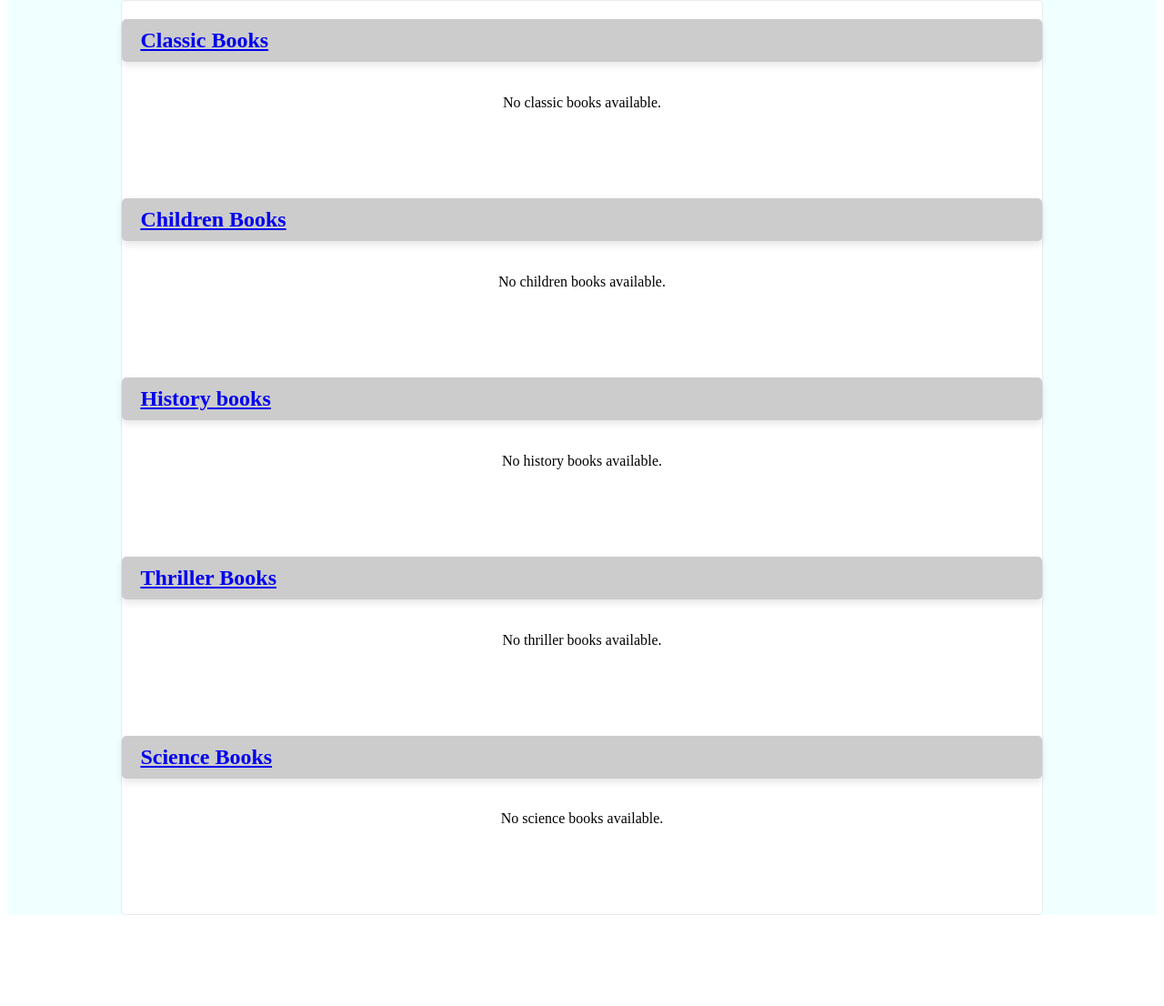
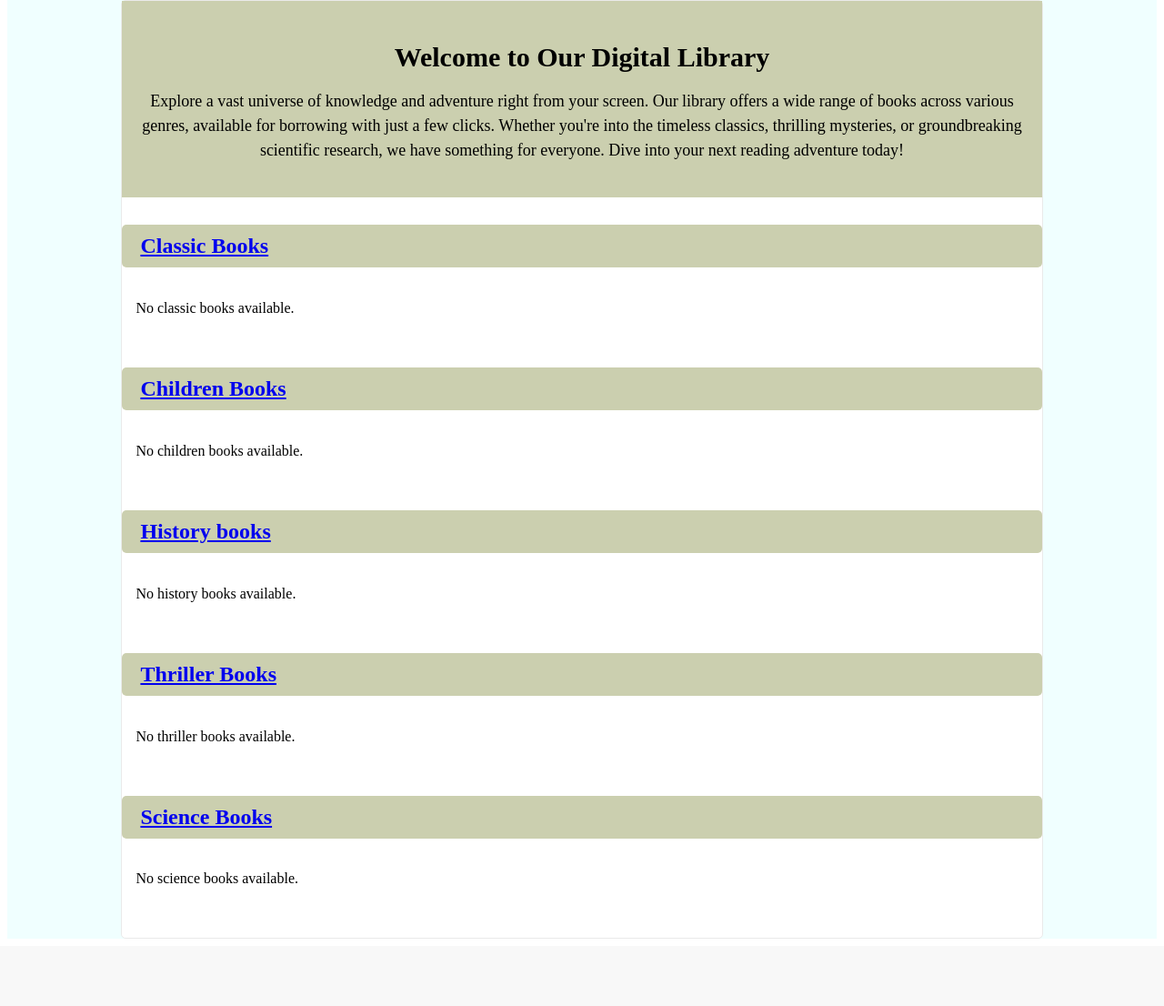
Before and after one commit to tdp1996/Library_Management_System, a Django app: page / in a window 1280 px wide. Shown: the part 100-1206 px from the top of the page at 91% size. After the commit the page ends 1132 px from the top, so only its background shows below. Run offline with Django 5.2, Linux system fonts and the light colour scheme; tables that the repository leaves empty hold one stand-in row (values such as "Sample post").

Commit message:
edit homepage UI

```diff
--- a/library_management/library/static/styles/homepage.css
+++ b/library_management/library/static/styles/homepage.css
@@ -3,53 +3,155 @@
     background-color: white;
     border: 1px solid rgb(234, 234, 234);
     border-radius: 5px;
-    margin: 100px auto;
+    margin: 100px auto 0;
     justify-content: center;
     align-items: center;
+}
+
+.intro-section {
+    background-color: rgb(203, 207, 175); /* Light grey background for the intro section */
+    padding: 20px;
+    text-align: center;
+    margin-bottom: 30px; /* Adds some space between the intro section and the book sections */
+}
+
+.intro-section h2 {
+    color:rgb(0, 0, 0); /* Dark grey color for the heading */
+    font-size: 30px;
+    margin-bottom: 10px;
+}
+
+.intro-section p {
+    color: rgb(0, 0, 0); /* Medium grey color for the text */
+    font-size: 18px;
+    line-height: 1.5;
+}
+
+.genre-section {
+    margin-bottom: 40px;
+}
+
+/* Style adjustments for the genre sections */
+.genre-section h2 {
+    background-color:  rgb(203, 207, 175);
+    padding: 10px 20px;
+    border-radius: 5px; /* Rounded corners for the genre titles */
+}
+
+.genre-section .books {
+    display: grid;
+    grid-template-columns: repeat(auto-fit, minmax(200px, 1fr));
+    column-gap: 15px;
+    row-gap: 30px;
+    margin: 0 15px;
+}
+
+.book-preview {
+    width: 100%; /* Adjusts the width of each book item */
+    background-color: rgb(235, 246, 246);
+    box-shadow: 0 2px 5px rgba(0,0,0,0.1); /* Adds shadow for 3D effect */
+    border-radius: 5px;
+    transition: transform 0.3s;
+    position: relative;
+    padding-bottom: 80px;
+}
+
+.book-preview:hover {
+    transform: translateY(-5px); /* Hiệu ứng nổi lên khi hover */
+    cursor: pointer;
+}
+
+.book-cover {
+    width: 99%;
+    height: 350px;
+    border-top-left-radius: 5px; /* Rounded top corners for the images */
+    border-top-right-radius: 5px;
+    margin-right: 1%;
+    overflow: hidden;
+}
+
+.book-image {
+    width: 100%;
+    height: 100%;
+    border-radius: 7px;
+    box-shadow: 0 5px 7px rgba(0,0,0,0.1);
 
 }
 
-.genre-section {
-    margin-bottom: 80px; /* Khoảng cách giữa các phần thể loại */
+/* .book-title {
+    color: rgb(0, 0, 0);
+    display: inline-block;
+    font-size: 16px;
+    font-weight: 500;
+    line-height: 25px;
+    margin-left: 5px;
+    margin-bottom: 10px;
+} */
+
+.book-title {
+    font-size: 16px;
+    font-weight: 600;
+    line-height: 1.4;
+    color: rgb(0, 0, 0);
+    margin-bottom: 5px;
+    padding: 0 5px;
 }
 
-.genre-section h2 {
-    background-color: #ccc; /* Màu nền tiêu đề của thể loại */
-    padding: 10px 20px;
-    border-radius: 5px; /* Bo góc cho tiêu đề */
-    color: black; /* Màu chữ của tiêu đề */
-    box-shadow: 0 4px 8px rgba(0, 0, 0, 0.1); /* Thêm bóng mờ cho tiêu đề */
+.book-preview a {
+    color: black; /* Đặt màu chữ thành đen */
+    text-decoration: none; /* Loại bỏ gạch chân */
 }
 
-.books {
-    display: flex;
-    flex-wrap: wrap;
-    justify-content: space-around; /* Căn chỉnh sách trong khung */
-    gap: 20px; /* Khoảng cách giữa các sách */
+.book-author, .book-year {
+    color: rgb(70, 70, 70); /* Màu xám cho thông tin phụ */
+    font-size: 14px;
+    margin-bottom: 5px;
 }
 
-.book-item {
-    width: 15%; /* Chiều rộng của mỗi cuốn sách */
-    background-color: #f8f8f8; /* Màu nền của mỗi cuốn sách */
-    padding: 10px;
-    box-shadow: 0 2px 5px rgba(0, 0, 0, 0.1); /* Thêm bóng mờ cho từng cuốn sách */
-    border-radius: 5px; /* Bo góc cho từng cuốn sách */
+.read-borrow-book {
+    position: absolute; /* Cố định khối tại vị trí mong muốn trong .book-preview */
+    bottom: 15px; /* Cách đáy của .book-preview một khoảng 15px */
+    /* left: 50%; /* Căn giữa theo chiều ngang */
+    /* transform: translateX(-50%);  */
+    width: 90%; /* Độ rộng của khối đọc và mượn sách */
+    padding: 0 5%;
+    display: flex; /* Dùng flex để căn chỉnh các nút */
+    justify-content: space-between;
+    gap: 5px
 }
 
-.book-cover {
-    width: 280px; /* Chiều rộng của ảnh bìa sách */
-    height: auto; /* Tự động điều chỉnh chiều cao của ảnh bìa */
-    border-radius: 3px; /* Bo góc ảnh bìa sách */
+.read-borrow-book button {
+    width: 48%; /* Mỗi nút chiếm 48% chiều rộng */
+    padding: 10px 15px;
+    background-color: #4285F4;
+    color: white;
+    border: none;
+    border-radius: 5px;
+    cursor: pointer;
+    transition: background-color 0.3s;
 }
 
-.book-item h3 {
-    margin-top: 10px; /* Khoảng cách giữa ảnh bìa và tiêu đề sách */
-    color: #333; /* Màu chữ của tiêu đề sách */
-    font-size: 16px; /* Kích thước chữ của tiêu đề sách */
+.read-borrow-book button a {
+    text-decoration: none;
+    color: white;
 }
 
-.book-item p {
-    color: #666; /* Màu chữ thông tin sách */
-    font-size: 14px; /* Kích thước chữ thông tin sách */
-    line-height: 1.5; /* Khoảng cách giữa các dòng */
+.read-borrow-book button:hover {
+    background-color: #357ae8; /* Darker color on hover */
 }
+
+/* Responsive cho màn hình nhỏ hơn */
+@media screen and (max-width: 768px) {
+    .book-preview {
+        margin: 10px auto; /* Căn giữa khối sách */
+    }
+
+    .read-borrow-book {
+        flex-direction: column; /* Nút xếp chồng lên nhau */
+    }
+
+    .read-borrow-book button {
+        width: 100%;
+        margin-bottom: 10px;
+    }
+}
--- a/library_management/library/templates/homepage.html
+++ b/library_management/library/templates/homepage.html
@@ -3,18 +3,32 @@
 <link rel="stylesheet" href="{% static 'styles/homepage.css' %}">
 <div class="container">
     <!-- Classic Books Section -->
+    <div class="intro-section">
+        <h2>Welcome to Our Digital Library</h2>
+        <p>Explore a vast universe of knowledge and adventure right from your screen. Our library offers a wide range of books across various genres, available for borrowing with just a few clicks. Whether you're into the timeless classics, thrilling mysteries, or groundbreaking scientific research, we have something for everyone. Dive into your next reading adventure today!</p>
+    </div>
     <div class="genre-section">
         <h2><a href="{% url 'library:category_books' genre='classic' %}">Classic Books</a></h2>
         <div class="books">
             {% if classic_books %}
                 {% for book in classic_books %}
-                    <div class="book-item">
-                        <img src="{{ book.Image_URL_L }}" alt="{{ book.Book_Title }} cover" class="book-cover">
-                        <h3><a href="{% url 'library:details' book.BookID %}">{{ book.Book_Title }}</h3>
-                        <p>By {{ book.Book_Author }}</p>
-                        <p>Year: {{ book.Year_Of_Publication }}</p>
-                        <div><a href="{% url 'library:borrow_book' book.BookID %}">Borrow</a></div>
+                    <div class="book-preview">
+                        <a href="{% url 'library:details' book.BookID %}">
+                        <div class="book-cover">
+                            <img class="book-image" src="{{ book.Image_URL_L }}" alt="{{ book.Book_Title }} cover">
+                        </div>
 
+                        <div class="book-title">
+                            <h3>{{ book.Book_Title }}</h3>
+                        </div>
+                        <div class="read-borrow-book">
+                            <button type="submit">
+                                <a href="{% url 'library:borrow_book' book.BookID %}">Borrow</a>
+                            </button>
+                            <button type="submit">
+                                <a href="{{book.Book_PDF}}">Read Online</a>
+                            </button>
+                        </div>
                     </div>
                 {% endfor %}
             {% else %}
@@ -29,12 +43,23 @@
         <div class="books">
             {% if children_books %}
                 {% for book in children_books %}
-                    <div class="book-item">
-                        <img src="{{ book.Image_URL_L }}" alt="{{ book.Book_Title }} cover" class="book-cover">
-                        <h3><a href="{% url 'library:details' book.BookID %}">{{ book.Book_Title }}</h3>
-                        <p>By {{ book.Book_Author }}</p>
-                        <p>Year: {{ book.Year_Of_Publication }}</p>
-                        <div><a href="{% url 'library:borrow_book' book.BookID %}">Borrow</a></div>
+                    <div class="book-preview">
+                        <a href="{% url 'library:details' book.BookID %}">
+                        <div class="book-cover">
+                            <img class="book-image" src="{{ book.Image_URL_L }}" alt="{{ book.Book_Title }} cover">
+                        </div>
+
+                        <div class="book-title">
+                            <h3>{{ book.Book_Title }}</h3>
+                        </div>
+                        <div class="read-borrow-book">
+                            <button type="submit">
+                                <a href="{% url 'library:borrow_book' book.BookID %}">Borrow</a>
+                            </button>
+                            <button type="submit">
+                                <a href="{{book.Book_PDF}}">Read Online</a>
+                            </button>
+                        </div>
                     </div>
                 {% endfor %}
             {% else %}
@@ -49,12 +74,23 @@
         <div class="books">
             {% if history_books %}
                 {% for book in history_books %}
-                    <div class="book-item">
-                        <img src="{{ book.Image_URL_L }}" alt="{{ book.Book_Title }} cover" class="book-cover">
-                        <h3><a href="{% url 'library:details' book.BookID %}">{{ book.Book_Title }}</h3>
-                        <p>By {{ book.Book_Author }}</p>
-                        <p>Year: {{ book.Year_Of_Publication }}</p>
-                        <div><a href="{% url 'library:borrow_book' book.BookID %}">Borrow</a></div>
+                    <div class="book-preview">
+                        <a href="{% url 'library:details' book.BookID %}">
+                        <div class="book-cover">
+                            <img class="book-image" src="{{ book.Image_URL_L }}" alt="{{ book.Book_Title }} cover">
+                        </div>
+
+                        <div class="book-title">
+                            <h3>{{ book.Book_Title }}</h3>
+                        </div>
+                        <div class="read-borrow-book">
+                            <button type="submit">
+                                <a href="{% url 'library:borrow_book' book.BookID %}">Borrow</a>
+                            </button>
+                            <button type="submit">
+                                <a href="{{book.Book_PDF}}">Read Online</a>
+                            </button>
+                        </div>
                     </div>
                 {% endfor %}
             {% else %}
@@ -69,12 +105,23 @@
         <div class="books">
             {% if thriller_books %}
                 {% for book in thriller_books %}
-                    <div class="book-item">
-                        <img src="{{ book.Image_URL_L }}" alt="{{ book.Book_Title }} cover" class="book-cover">
-                        <h3><a href="{% url 'library:details' book.BookID %}">{{ book.Book_Title }}</h3>
-                        <p>By {{ book.Book_Author }}</p>
-                        <p>Year: {{ book.Year_Of_Publication }}</p>
-                        <div><a href="{% url 'library:borrow_book' book.BookID %}">Borrow</a></div>
+                    <div class="book-preview">
+                        <a href="{% url 'library:details' book.BookID %}">
+                        <div class="book-cover">
+                            <img class="book-image" src="{{ book.Image_URL_L }}" alt="{{ book.Book_Title }} cover">
+                        </div>
+
+                        <div class="book-title">
+                            <h3>{{ book.Book_Title }}</h3>
+                        </div>
+                        <div class="read-borrow-book">
+                            <button type="submit">
+                                <a href="{% url 'library:borrow_book' book.BookID %}">Borrow</a>
+                            </button>
+                            <button type="submit">
+                                <a href="{{book.Book_PDF}}">Read Online</a>
+                            </button>
+                        </div>
                     </div>
                 {% endfor %}
             {% else %}
@@ -89,12 +136,23 @@
         <div class="books">
             {% if science_books %}
                 {% for book in science_books %}
-                    <div class="book-item">
-                        <img src="{{ book.Image_URL_L }}" alt="{{ book.Book_Title }} cover" class="book-cover">
-                        <h3><a href="{% url 'library:details' book.BookID %}">{{ book.Book_Title }}</h3>
-                        <p>By {{ book.Book_Author }}</p>
-                        <p>Year: {{ book.Year_Of_Publication }}</p>
-                        <div><a href="{% url 'library:borrow_book' book.BookID %}">Borrow</a></div>
+                    <div class="book-preview">
+                        <a href="{% url 'library:details' book.BookID %}">
+                        <div class="book-cover">
+                            <img class="book-image" src="{{ book.Image_URL_L }}" alt="{{ book.Book_Title }} cover">
+                        </div>
+
+                        <div class="book-title">
+                            <h3>{{ book.Book_Title }}</h3>
+                        </div>
+                        <div class="read-borrow-book">
+                            <button type="submit">
+                                <a href="{% url 'library:borrow_book' book.BookID %}">Borrow</a>
+                            </button>
+                            <button type="submit">
+                                <a href="{{book.Book_PDF}}">Read Online</a>
+                            </button>
+                        </div>
                     </div>
                 {% endfor %}
             {% else %}
```
